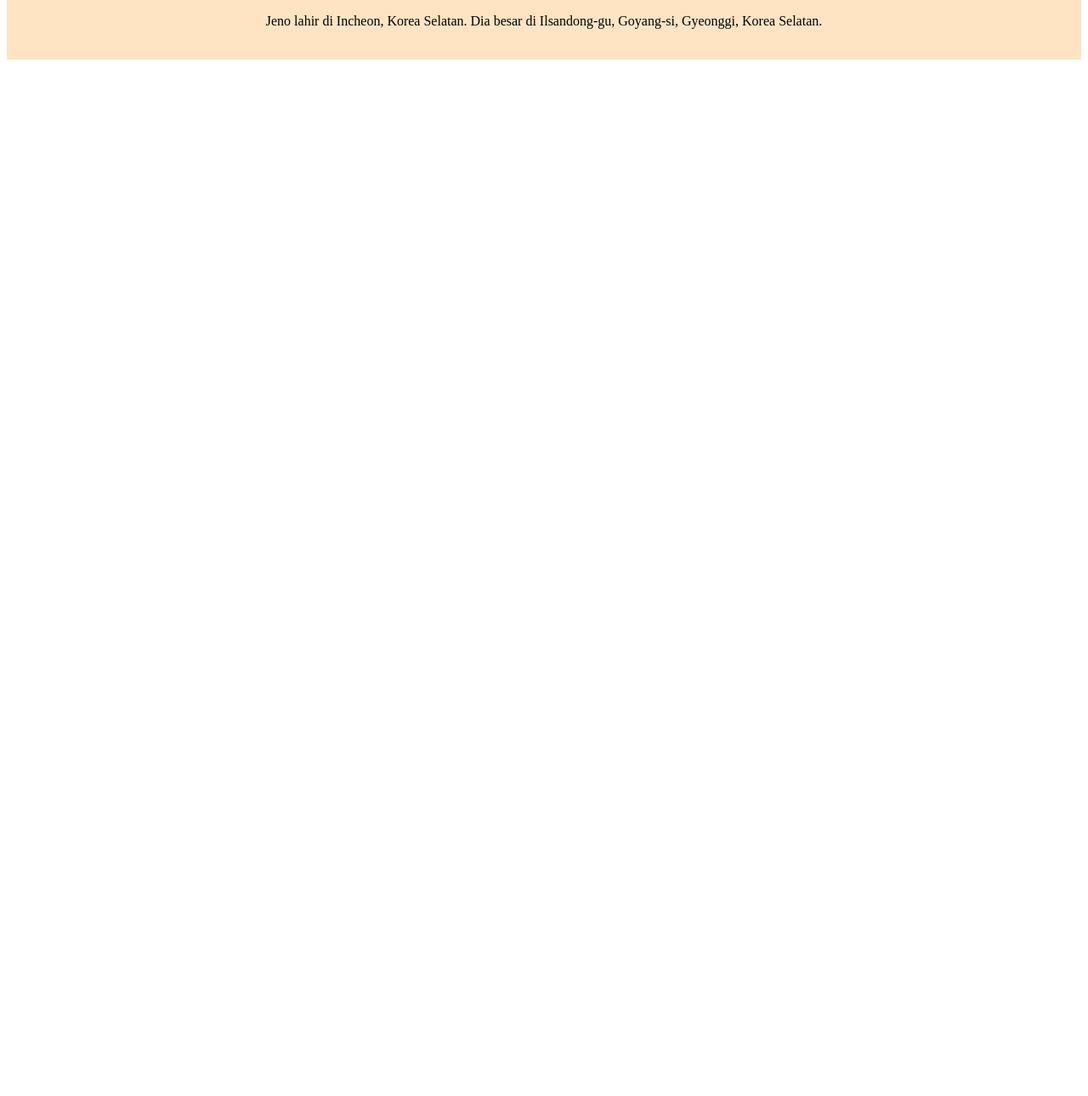
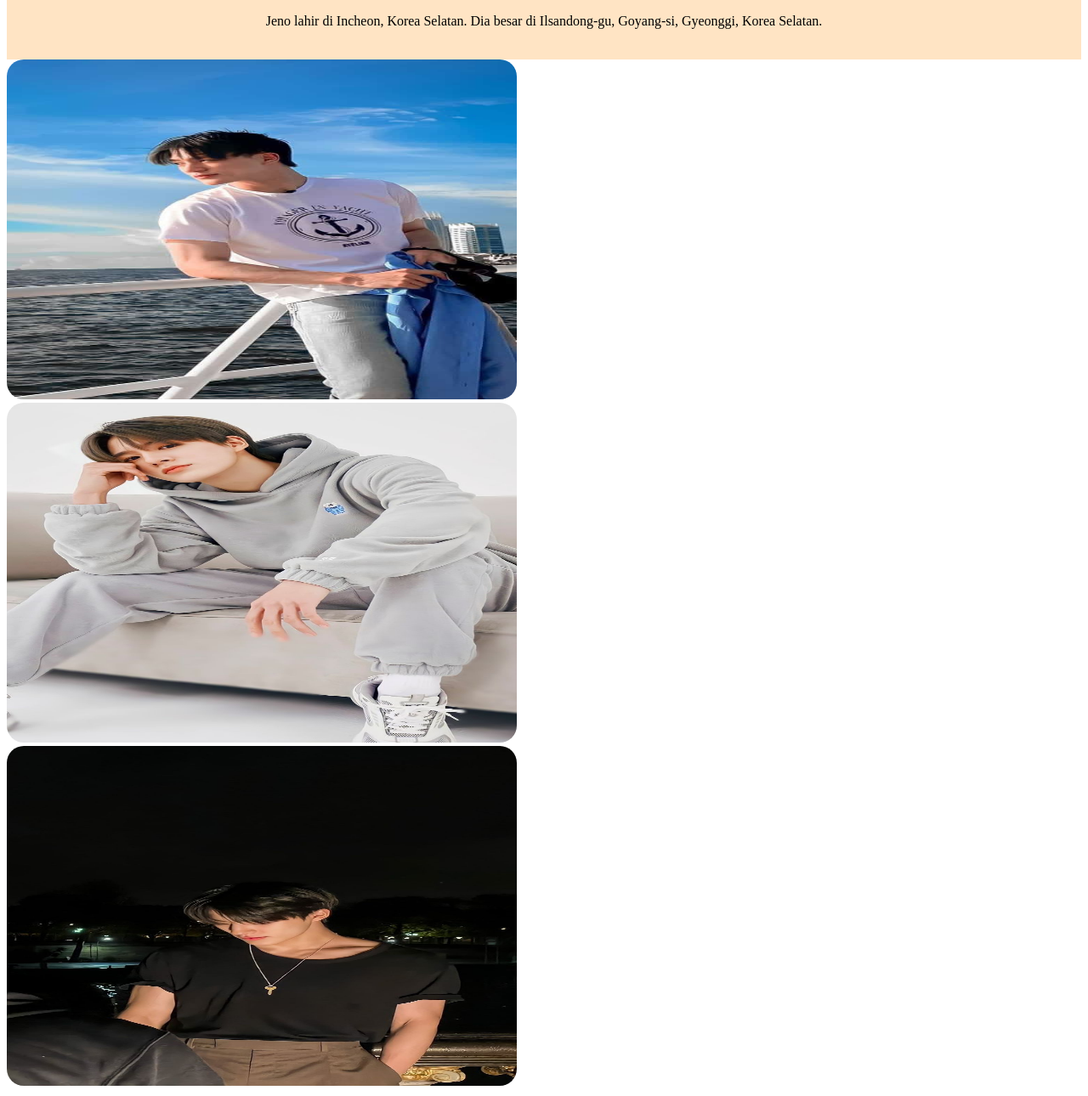
Before and after one commit to zhrnyy/laporan-4-kakas, a plain HTML site: page index.html in a window 1280 px wide. Shown: the part 467-1757 px from the top of the page at 85% size. Before the commit the page ends 800 px from the top, so only its background shows below. Drawn offline with Linux system fonts and the light colour scheme.

Commit message:
Menambahkan galeri

```diff
--- a/index.html
+++ b/index.html
@@ -22,5 +22,29 @@
         <h2>Latar Belakang</h2>
         <p>Jeno lahir di Incheon, Korea Selatan. Dia  besar di Ilsandong-gu, Goyang-si, Gyeonggi, Korea Selatan.</p>
     </div>
+    <div class="image-gallery">
+        <div class="gallery">
+            <a target="_blank" href="img/2.jpeg">
+              <img src="img/2.jpeg" alt="Cinque Terre" width="600" height="400">
+            </a>
+          </div>
+
+          <div class="gallery">
+            <a target="_blank" href="img/3.jpeg" width="600" height="400">
+            </a>
+          </div>
+
+          <div class="gallery">
+            <a target="_blank" href="img/4.jpeg">
+              <img src="img/4.jpeg" alt="Northern Lights" width="600" height="400">
+            </a>
+          </div>
+
+          <div class="gallery">
+            <a target="_blank" href="img/5.jpeg">
+              <img src="img/5.jpeg" alt="Mountains" width="600" height="400">
+            </a>
+          </div>
+    </div>
 </body>
 </html>
```
Also changed, not shown: img/2.jpeg (added), img/3.jpeg (added), img/4.jpeg (added), img/5.jpeg (added).
